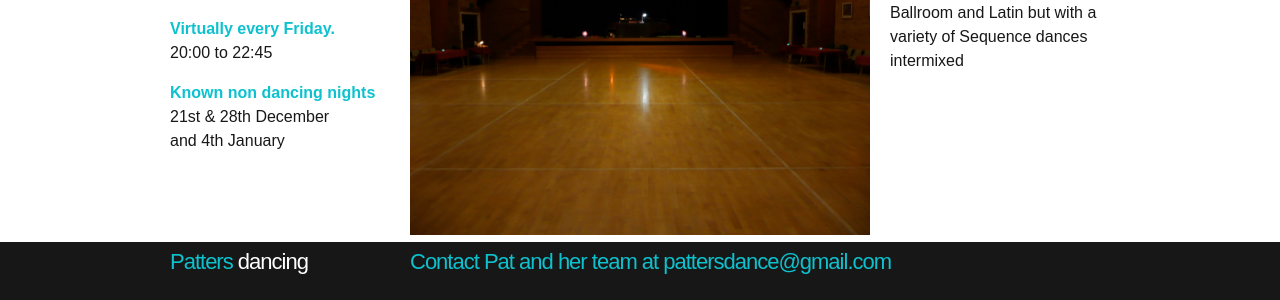
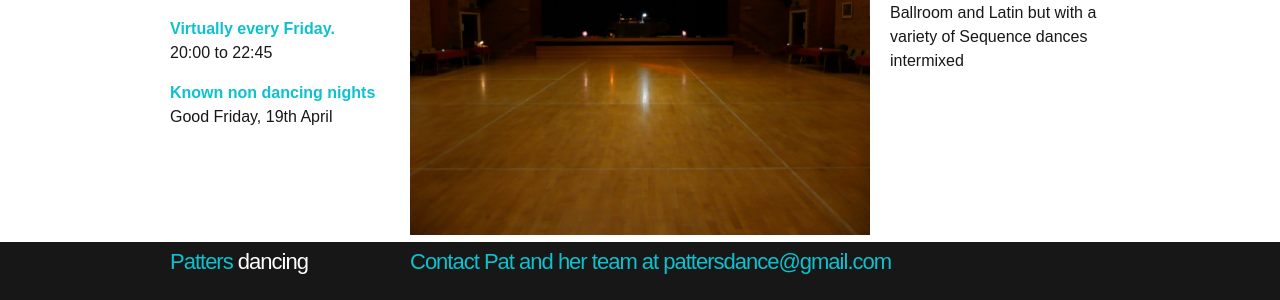
Before and after one commit to ramsayd/patters, a Jekyll site: the page built from 00_index.md, in a window 1280 px wide. Shown: the part 284-584 px from the top of the page. Built offline with Jekyll 4.4.1, drawn with Linux system fonts in a browser that asks for light colours.

Commit message:
Update 00_index.md

```diff
--- a/00_index.md
+++ b/00_index.md
@@ -13,9 +13,8 @@ permalink: "index.html"
       <dt class="heading-text">Virtually every Friday.</dt>
       <dt>20:00 to 22:45</dt>
       <dt class="heading-text non-dancing">Known non dancing nights</dt>
-                  <dt> 21st & 28th December</dt>
-      <dt> and 4th January</dt>
-    </dl>
+                  <dt> Good Friday, 19th April</dt>
+         </dl>
   </dl>
 </article>
 
```
